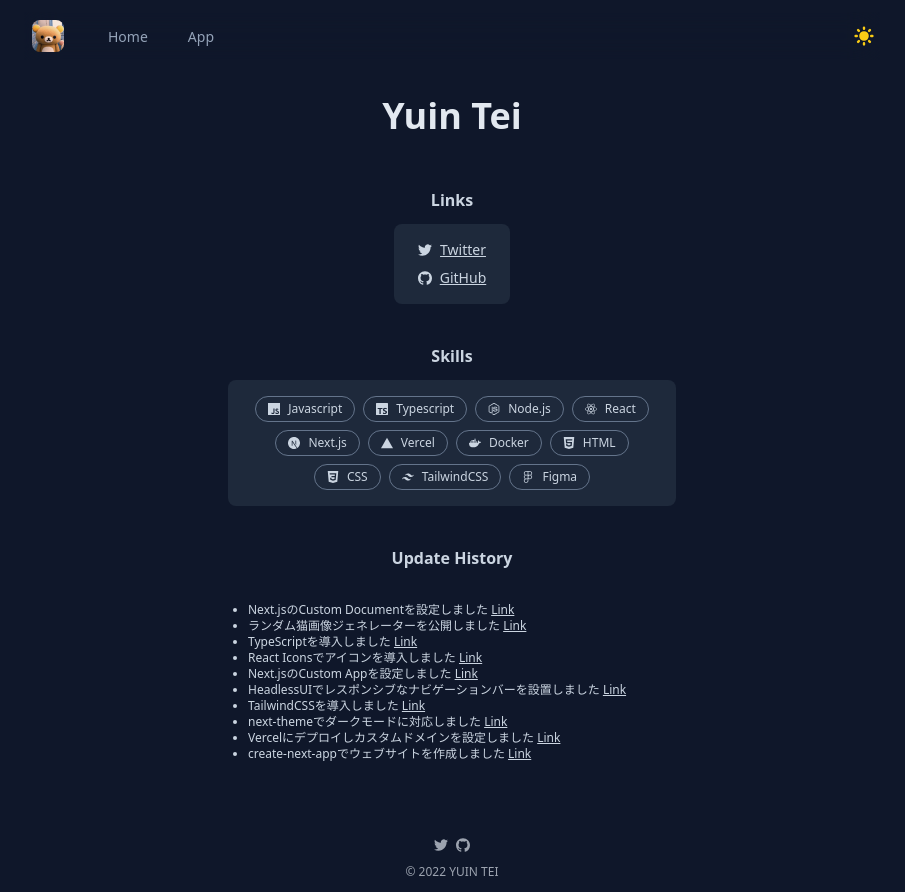
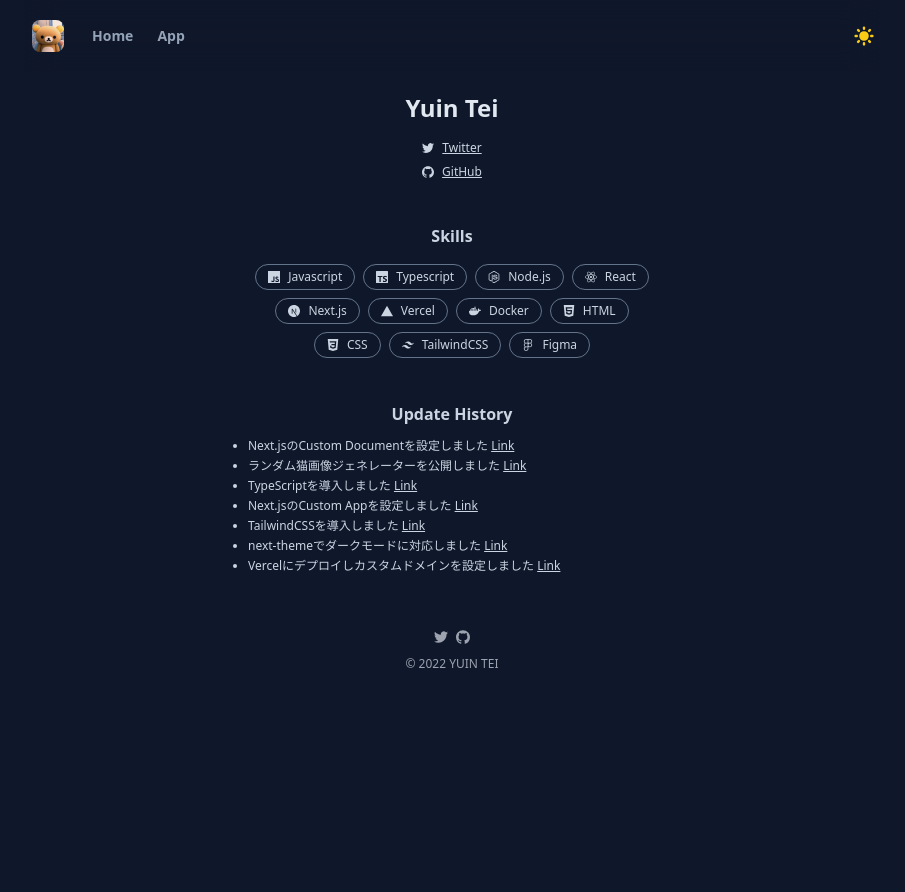
Before and after one commit to yuintei/yuintei.com, a Next.js app: page / in a window 1280 px wide. Shown: the whole page, without its empty margins (188-1093 px from the left). After the commit the page ends 800 px from the top, so only its background shows below. Built offline with nearby package versions, Linux system fonts and the light colour scheme.

Commit message:
fix header

```diff
--- a/components/footer.js
+++ b/components/footer.js
@@ -2,21 +2,21 @@
 
 export default function Footer() {
   return (
-    <footer className="flex flex-col my-3 items-center text-sm text-center text-gray-500 dark:text-gray-400 ">
+    <footer className="flex flex-col my-3 items-center text-center text-gray-500 dark:text-gray-400 ">
       <div className="flex mb-2">
         {links.map((item) => (
           <a
             key={item.name}
             href={item.url}
             target="blank"
-            className="flex text-sm m-1 underline cursor-pointer items-center space-x-2 w-max"
+            className="flex m-1 underline text-sm cursor-pointer items-center space-x-2 w-max"
           >
             <div>{item.logo}</div>
           </a>
         ))}
       </div>
 
-      <div className=" text-xs">© 2022 YUIN TEI</div>
+      <div>© 2022 YUIN TEI</div>
     </footer>
   );
 }
--- a/components/header.js
+++ b/components/header.js
@@ -1,8 +1,5 @@
-/* This example requires Tailwind CSS v2.0+ */
 import Link from "next/link";
 import Image from "next/image";
-import { Disclosure } from "@headlessui/react";
-import { Bars3Icon, XMarkIcon } from "@heroicons/react/24/outline";
 import ThemeButton from "./themebutton";
 
 const navigation = [
@@ -12,10 +9,8 @@
 
 export default function Header() {
   return (
-    <Disclosure as="nav" className="sticky top-0 backdrop-blur-lg">
-      {({ open }) => (
-        <>
-          <div className="relative flex my-3 items-center justify-between">
+    <div className="sticky top-0 py-3 backdrop-blur-lg">
+      <div className="flex items-center justify-between">
         <div className="flex items-center">
           <div className="p-2 flex flex-shrink-0 items-center">
             <Link href="/">
@@ -28,13 +23,12 @@
               />
             </Link>
           </div>
-              <div className="hidden sm:ml-6 sm:flex">
-                <div className="space-x-4">
+          <div className="flex px-2">
             {navigation.map((item) => (
               <Link href={item.href} key={item.name}>
                 <a
                   className="text-slate-500 hover:bg-slate-400 hover:text-white dark:text-slate-400 dark:hover:bg-slate-700 dark:hover:text-white
-                            px-3 py-2 rounded-md text-sm font-medium"
+                             py-2 px-3 rounded-md text-sm font-bold"
                 >
                   {item.name}
                 </a>
@@ -42,40 +36,8 @@
             ))}
           </div>
         </div>
-            </div>
-            <div className="flex items-center">
-              <div className="flex items-center sm:hidden">
-                {/* Mobile menu button*/}
-                <Disclosure.Button className="inline-flex items-center justify-center rounded-md p-1 text-slate-500 hover:bg-slate-400 hover:text-white dark:text-slate-400 dark:hover:bg-slate-700 dark:hover:text-white focus:outline-none focus:ring-2 focus:ring-inset focus:ring-white">
-                  <span className="sr-only">Open main menu</span>
-                  {open ? (
-                    <XMarkIcon className="block h-6 w-6" aria-hidden="true" />
-                  ) : (
-                    <Bars3Icon className="block h-6 w-6" aria-hidden="true" />
-                  )}
-                </Disclosure.Button>
-              </div>
         <ThemeButton></ThemeButton>
       </div>
     </div>
-
-          <Disclosure.Panel className="sm:hidden">
-            <div className="space-y-1 px-2 pt-2 pb-3">
-              {navigation.map((item) => (
-                <Disclosure.Button
-                  key={item.name}
-                  as="a"
-                  href={item.href}
-                  className="text-slate-500 hover:bg-slate-400 hover:text-white dark:text-slate-400 dark:hover:bg-slate-700 dark:hover:text-white
-                    block px-3 py-2 rounded-md text-base text-end font-medium"
-                >
-                  {item.name}
-                </Disclosure.Button>
-              ))}
-            </div>
-          </Disclosure.Panel>
-        </>
-      )}
-    </Disclosure>
   );
 }
--- a/components/links.js
+++ b/components/links.js
@@ -7,13 +7,13 @@
 
 export default function Links() {
   return (
-    <div className="flex flex-col items-center m-3 mb-10 py-3 px-5 w-max rounded-lg  bg-slate-200 dark:bg-slate-800">
+    <div className="flex flex-col items-center m-3 px-5 mb-10 w-max rounded-lg  ">
       {links.map((item) => (
         <a
           key={item.name}
           href={item.url}
           target="blank"
-          className="flex text-sm m-1 underline cursor-pointer items-center space-x-2 w-max"
+          className="flex m-1 underline cursor-pointer items-center space-x-2 w-max"
         >
           <div>{item.logo}</div>
           <div>{item.name}</div>
--- a/components/skills.js
+++ b/components/skills.js
@@ -28,11 +28,11 @@
 
 export default function Skills() {
   return (
-    <div className="flex flex-wrap justify-center m-3 mb-10 p-3 w-full max-w-md rounded-lg bg-slate-200 dark:bg-slate-800 ">
+    <div className="flex flex-wrap justify-center m-3 px-5 mb-10 w-full max-w-md">
       {skills.map((item) => (
         <div
           key={item.name}
-          className="flex text-xs items-center space-x-2 m-1 py-1 px-3 w-max rounded-full border border-slate-400 dark:border-slate-500"
+          className="flex items-center space-x-2 m-1 py-1 px-3 w-max rounded-full border border-slate-400 dark:border-slate-500"
         >
           <div>{item.logo}</div>
           <div>{item.name}</div>
--- a/components/updates.js
+++ b/components/updates.js
@@ -12,15 +12,7 @@
     url: "/",
   },
   {
-    comment: "React Iconsでアイコンを導入しました",
-    url: "/",
-  },
-  {
     comment: "Next.jsのCustom Appを設定しました",
-    url: "/",
-  },
-  {
-    comment: "HeadlessUIでレスポンシブなナビゲーションバーを設置しました",
     url: "/",
   },
   {
@@ -35,16 +27,12 @@
     comment: "Vercelにデプロイしカスタムドメインを設定しました",
     url: "/",
   },
-  {
-    comment: "create-next-appでウェブサイトを作成しました",
-    url: "/",
-  },
 ];
 
 export default function Updates() {
   return (
-    <div className="m-3 p-5 mb-10 text-xs w-full max-w-md">
-      <ul className="flex flex-col list-disc">
+    <div className="m-3 px-5 mb-10 w-full max-w-md ">
+      <ul className="flex flex-col list-disc space-y-1">
         {updates.map((item) => (
           <li key={item.comment}>
             <div>
--- a/pages/_document.js
+++ b/pages/_document.js
@@ -4,7 +4,7 @@
   return (
     <Html lang="ja">
       <Head />
-      <body className="max-w-4xl mx-auto px-5 text-slate-700 dark:text-slate-300 bg-slate-100 dark:bg-slate-900">
+      <body className="max-w-4xl mx-auto px-5 text-xs text-slate-700 dark:text-slate-300 bg-slate-100 dark:bg-slate-900">
         <Main />
         <NextScript />
       </body>
--- a/pages/app/index.js
+++ b/pages/app/index.js
@@ -5,7 +5,7 @@
   return (
     <div className="flex flex-col items-center justify-center">
       <Head>
-        <title>YUIN TEI - Home</title>
+        <title>YUIN TEI - App</title>
         <link rel="icon" href="/favicon.ico" />
       </Head>
 
--- a/pages/index.js
+++ b/pages/index.js
@@ -5,23 +5,21 @@
 
 export default function Home() {
   return (
-    <div className="">
+    <div>
       <Head>
         <title>YUIN TEI - Home</title>
         <link rel="icon" href="/favicon.ico" />
       </Head>
-
-      <main className="flex flex-col w-full items-center">
-        <h1 className="m-3 p-3 mb-10 text-center text-4xl font-bold text-slate-800 dark:text-slate-200">
+      <div className="flex flex-col w-full items-center">
+        <h1 className="text-2xl font-bold mt-5 text-slate-800 dark:text-slate-200">
           Yuin Tei
         </h1>
-        <h2 className="font-bold">Links</h2>
         <Links></Links>
-        <h2 className="font-bold">Skills</h2>
+        <h2 className="text-base font-bold">Skills</h2>
         <Skills></Skills>
-        <h2 className="font-bold">Update History</h2>
+        <h2 className="text-base font-bold">Update History</h2>
         <Updates></Updates>
-      </main>
+      </div>
     </div>
   );
 }
```
Also changed, not shown: components/bio.js (added), public/vercel.svg (deleted). Lines whose indentation alone changed are shown as unchanged.
